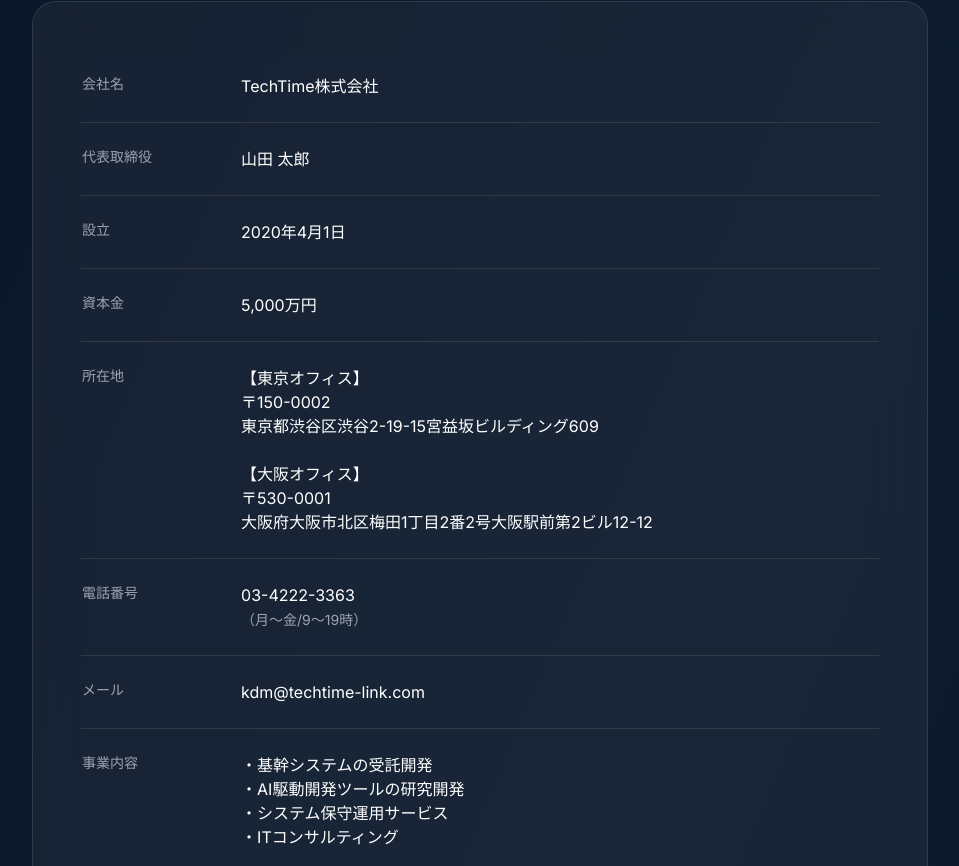
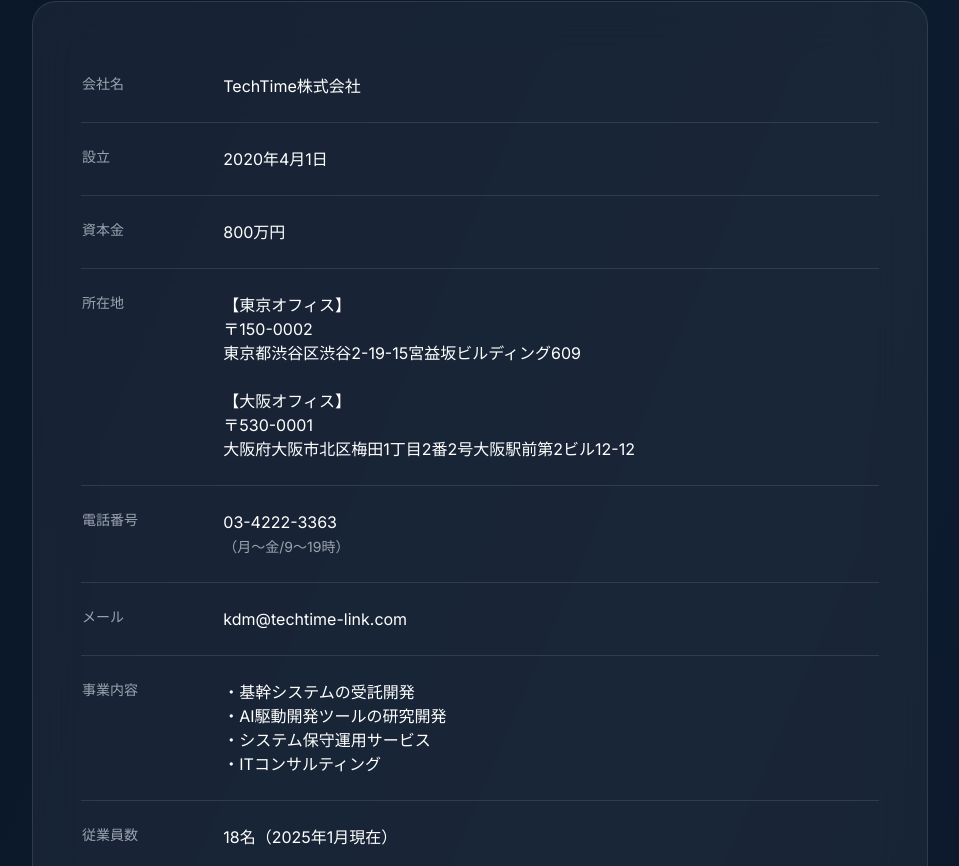
Before and after one commit to KEIDAI-TechTime/new-AI-site, a React (Vite) app: page /about in a window 1280 px wide. Shown: the part 374-1240 px from the top of the page, without its empty margins (160-1119 px from the left). Built offline with nearby package versions, Linux system fonts and the light colour scheme; some icons are missing.

Commit message:
Update company info: remove CEO name, change capital to 8M yen, employees to 18

```diff
--- a/src/pages/about/page.tsx
+++ b/src/pages/about/page.tsx
@@ -82,16 +82,12 @@ export default function About() {
                     <td className="py-6 text-white">TechTime株式会社</td>
                   </tr>
                   <tr>
-                    <td className="py-6 pr-8 text-sm font-medium text-gray-400 align-top whitespace-nowrap">代表取締役</td>
-                    <td className="py-6 text-white">山田 太郎</td>
-                  </tr>
-                  <tr>
                     <td className="py-6 pr-8 text-sm font-medium text-gray-400 align-top whitespace-nowrap">設立</td>
                     <td className="py-6 text-white">2020年4月1日</td>
                   </tr>
                   <tr>
                     <td className="py-6 pr-8 text-sm font-medium text-gray-400 align-top whitespace-nowrap">資本金</td>
-                    <td className="py-6 text-white">5,000万円</td>
+                    <td className="py-6 text-white">800万円</td>
                   </tr>
                   <tr>
                     <td className="py-6 pr-8 text-sm font-medium text-gray-400 align-top whitespace-nowrap">所在地</td>
@@ -129,7 +125,7 @@ export default function About() {
                   </tr>
                   <tr>
                     <td className="py-6 pr-8 text-sm font-medium text-gray-400 align-top whitespace-nowrap">従業員数</td>
-                    <td className="py-6 text-white">45名（2025年1月現在）</td>
+                    <td className="py-6 text-white">18名（2025年1月現在）</td>
                   </tr>
                 </tbody>
               </table>
```
